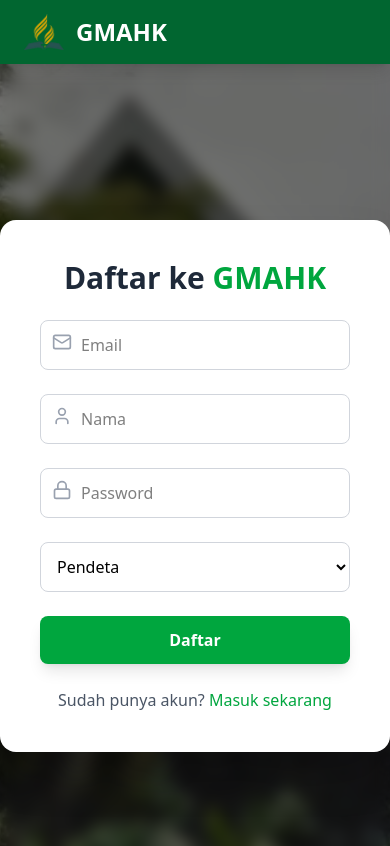
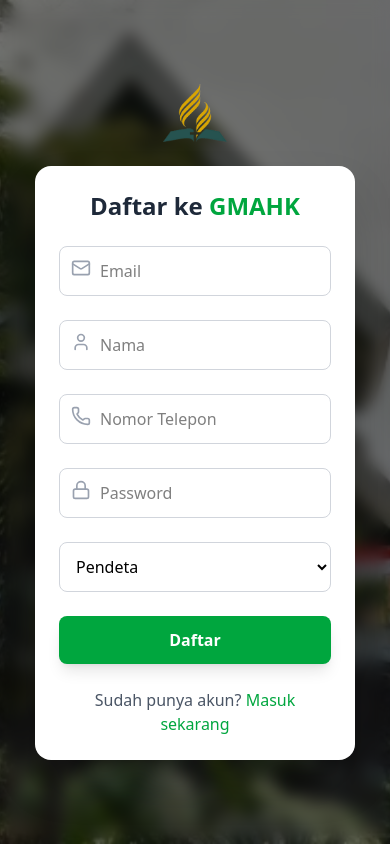
Before and after one commit to CODE-MERCS/GMAHK, a React (Vite) app: page /register in a window 390 px wide. Shown: the top 846 px of the page. Built offline with nearby package versions, Linux system fonts and the light colour scheme.

Commit message:
Feat : new design in login and register

```diff
--- a/package.json
+++ b/package.json
@@ -16,6 +16,7 @@
     "lucide-react": "^0.474.0",
     "react": "^18.3.1",
     "react-dom": "^18.3.1",
+    "react-hot-toast": "^2.5.1",
     "react-router-dom": "^7.1.3",
     "tailwindcss": "^4.0.0"
   },
--- a/src/App.tsx
+++ b/src/App.tsx
@@ -5,18 +5,15 @@
 import Login from "./pages/LoginPage";
 import DashboardPendetaPage from "./pages/DashboardPendetaPage";
 import Register from "./pages/RegisterPage";
-import MainLayout from "./MainLayout";
 
 const App: React.FC = () => {
   return (
     <Router>
       <Routes>
-        <Route path="/" element={<MainLayout />}>
           <Route index element={<HomePage />} />
           <Route path="login" element={<Login />} />
           <Route path="register" element={<Register />} />
           <Route path="dashboard" element={<DashboardPendetaPage />} />
-        </Route>
       </Routes>
     </Router>
   );
--- a/src/MainLayout.tsx
+++ /dev/null
@@ -1,19 +0,0 @@
-import React from "react";
-import { Outlet } from "react-router-dom";
-import Footer from "./components/Footer";
-import Navbar from "./components/Navbar";
-
-
-const MainLayout: React.FC = () => {
-  return (
-    <div className="flex flex-col min-h-screen">
-      <Navbar />
-      <main className="flex-grow pt-16">
-        <Outlet />
-      </main>
-      <Footer />
-    </div>
-  );
-};
-
-export default MainLayout;
--- a/src/components/Navbar.tsx
+++ b/src/components/Navbar.tsx
@@ -26,7 +26,7 @@
           <div className="flex items-center space-x-3">
             <img src="/logo.png" alt="GMAHK Logo" className="h-10 w-10 object-contain" />
             <Link to="/" className="text-white font-bold text-2xl hover:text-gray-300 transition">
-              GMAHK
+              PELITA
             </Link>
           </div>
 
--- a/src/pages/HomePage.tsx
+++ b/src/pages/HomePage.tsx
@@ -1,10 +1,14 @@
 import React from "react";
 import Hero from "../components/Hero";
+import Navbar from "../components/Navbar";
+import Footer from "../components/Footer";
 
 const Home: React.FC = () => {
   return (
     <div>
-      <Hero/>
+      <Navbar />
+      <Hero />
+      <Footer/>
     </div>
   );
 };
--- a/src/pages/LoginPage.tsx
+++ b/src/pages/LoginPage.tsx
@@ -1,5 +1,5 @@
 import { useState, useEffect } from "react";
-import { useNavigate } from "react-router-dom";
+import { Link, useNavigate } from "react-router-dom";
 import { login } from "../api/auth";
 import { getSession } from "../utils/session"; // Cek session dari localStorage
 import { Mail, Lock, Loader2 } from "lucide-react";
@@ -9,10 +9,9 @@
   const [password, setPassword] = useState("");
   const [error, setError] = useState("");
   const [loading, setLoading] = useState(false);
-  const [noAccount, setNoAccount] = useState(false); // State untuk menangani akun yang tidak ditemukan
+  const [noAccount, setNoAccount] = useState(false);
   const navigate = useNavigate();
 
-  // Jika user sudah login, langsung redirect ke /dashboard
   useEffect(() => {
     const session = getSession();
     if (session.token) {
@@ -41,30 +40,43 @@
 
     if (success) {
       console.log("Received role:", role);
-      navigate("/dashboard"); // Arahkan ke dashboard setelah login sukses
+      navigate("/dashboard");
     } else {
       setError(message || "Login gagal, coba lagi.");
-
-      // Jika pesan error mengindikasikan akun tidak ditemukan
-      if (message?.toLowerCase().includes("user not found") || message?.toLowerCase().includes("akun tidak ditemukan")) {
+      if (
+        message?.toLowerCase().includes("user not found") ||
+        message?.toLowerCase().includes("akun tidak ditemukan")
+      ) {
         setNoAccount(true);
       }
     }
   };
 
   return (
-    <div className="min-h-screen flex items-center justify-center bg-cover bg-center relative" style={{ backgroundImage: "url('gereja.png')" }}>
+    <div
+      className="min-h-screen flex flex-col items-center justify-center bg-cover bg-center relative px-4"
+      style={{ backgroundImage: "url('gereja.png')" }}
+    >
       {/* Overlay */}
       <div className="absolute inset-0 bg-black/50 backdrop-blur-sm"></div>
 
-      {/* Login Box */}
-      <div className="relative bg-white p-10 rounded-2xl shadow-2xl w-full max-w-md">
-        <h2 className="text-3xl font-bold text-center text-gray-800 mb-6">
-          Login ke <span className="text-green-600">GMAHK</span>
+      {/* Box Container */}
+      <div className="relative w-full max-w-xs sm:max-w-md py-16">
+        {/* Logo */}
+        <div className="flex justify-center mb-6">
+          <Link to="/">
+            <img src="/logo.png" alt="GMAHK Logo" className="w-16 sm:w-20" />
+          </Link>
+        </div>
+
+        {/* Form Container */}
+        <div className="relative bg-white p-6 sm:p-10 rounded-2xl shadow-2xl w-full mx-auto">
+          <h2 className="text-2xl sm:text-3xl font-bold text-center text-gray-800 mb-6">
+            Login ke <span className="text-green-600">PELITA</span>
           </h2>
 
           {error && (
-          <div className="bg-red-100 border border-red-400 text-red-700 px-4 py-3 rounded-lg mb-4">
+            <div className="bg-red-100 border border-red-400 text-red-700 px-4 py-3 rounded-lg mb-4 text-sm sm:text-base">
               {error}
             </div>
           )}
@@ -101,7 +113,9 @@
               type="submit"
               disabled={loading}
               className={`w-full p-3 font-semibold rounded-lg text-white shadow-lg transition-all ${
-              loading ? "bg-gray-400 cursor-not-allowed" : "bg-green-600 hover:bg-green-700 transform hover:scale-105"
+                loading
+                  ? "bg-gray-400 cursor-not-allowed"
+                  : "bg-green-600 hover:bg-green-700 transform hover:scale-105"
               }`}
             >
               {loading ? (
@@ -115,22 +129,28 @@
             </button>
           </form>
 
-        {/* Jika akun tidak ditemukan, tampilkan pesan ini */}
+          {/* Jika akun tidak ditemukan */}
           {noAccount && (
-          <div className="text-center text-red-600 mt-4">
+            <div className="text-center text-red-600 mt-4 text-sm sm:text-base">
               Akun tidak ditemukan. <br />
-            <a href="/register" className="text-green-600 font-semibold hover:underline">Daftar Sekarang</a>
+              <Link
+                to="/register"
+                className="text-green-600 font-semibold hover:underline"
+              >
+                Daftar Sekarang
+              </Link>
             </div>
           )}
 
           {/* Register Link */}
-        <div className="text-center mt-6 text-gray-600">
+          <div className="text-center mt-6 text-gray-600 text-sm sm:text-base">
             <p>
               Belum punya akun?{" "}
-            <a href="/register" className="text-green-600 hover:underline">
+              <Link to="/register" className="text-green-600 hover:underline">
                 Daftar sekarang
-            </a>
+              </Link>
             </p>
+          </div>
         </div>
       </div>
     </div>
--- a/src/pages/RegisterPage.tsx
+++ b/src/pages/RegisterPage.tsx
@@ -1,52 +1,96 @@
 import { useState } from "react";
-import { useNavigate } from "react-router-dom";
+import { Link, useNavigate } from "react-router-dom";
 import { registerUser } from "../api/auth";
-import { Mail, User, Lock, Loader2 } from "lucide-react"; // Import ikon
+import { Mail, User, Lock, Phone, Loader2 } from "lucide-react";
+import toast, { Toaster } from "react-hot-toast"; //
 
 const Register = () => {
-  const [email, setEmail] = useState("");
-  const [name, setName] = useState("");
-  const [password, setPassword] = useState("");
-  const [role, setRole] = useState("PENDETA");
-  const [error, setError] = useState("");
+  const [formData, setFormData] = useState({
+    email: "",
+    name: "",
+    phone: "",
+    password: "",
+    role: "PENDETA",
+  });
+
   const [loading, setLoading] = useState(false);
   const navigate = useNavigate();
 
+  // Handle perubahan input
+  const handleChange = (
+    e: React.ChangeEvent<HTMLInputElement | HTMLSelectElement>
+  ) => {
+    setFormData({ ...formData, [e.target.name]: e.target.value });
+  };
+
   const handleSubmit = async (e: React.FormEvent) => {
     e.preventDefault();
-    setError("");
     setLoading(true);
 
-    const { success, message } = await registerUser(email, name, password, role);
+    const { success, message } = await registerUser(
+      formData.email,
+      formData.name,
+      formData.phone,
+      formData.password,
+      formData.role
+    );
 
     setLoading(false);
 
     if (success) {
-      navigate("/login"); // Redirect ke halaman login
+      // ✅ Pastikan toast sukses muncul hanya saat registrasi berhasil
+      toast.success(message, {
+        icon: "✅",
+        duration: 3000,
+        style: {
+          background: "#4CAF50",
+          color: "#fff",
+          fontWeight: "bold",
+        },
+      });
+
+      // 🚀 Redirect setelah 2 detik
+      setTimeout(() => navigate("/login"), 2000);
     } else {
-      setError(message || "Registrasi gagal");
+      // ❌ Jika ada kesalahan, tampilkan toast error
+      toast.error(message, {
+        icon: "❌",
+        duration: 3000,
+        style: {
+          background: "#FF4B4B",
+          color: "#fff",
+          fontWeight: "bold",
+        },
+      });
     }
   };
 
+
   return (
     <div
-      className="min-h-screen flex items-center justify-center bg-cover bg-center relative"
+      className="min-h-screen flex flex-col items-center justify-center bg-cover bg-center relative px-4"
       style={{ backgroundImage: "url('gereja.png')" }}
     >
-      {/* Overlay untuk memperjelas teks */}
+      {/* Overlay */}
       <div className="absolute inset-0 bg-black/50 backdrop-blur-sm"></div>
 
-      {/* Register Box */}
-      <div className="relative bg-white p-10 rounded-2xl shadow-2xl w-full max-w-md">
-        <h2 className="text-3xl font-bold text-center text-gray-800 mb-6">
+      {/* Toaster untuk notifikasi */}
+      <Toaster position="top-center" reverseOrder={false} />
+
+      {/* Container Box */}
+      <div className="relative w-full max-w-xs sm:max-w-md py-16 sm:py-20">
+        {/* Logo */}
+        <div className="flex justify-center mb-6">
+          <Link to="/">
+            <img src="/logo.png" alt="GMAHK Logo" className="w-16 sm:w-20" />
+          </Link>
+        </div>
+
+        {/* Register Form */}
+        <div className="relative bg-white p-6 sm:p-10 rounded-2xl shadow-2xl w-full mx-auto">
+          <h2 className="text-2xl sm:text-3xl font-bold text-center text-gray-800 mb-6">
             Daftar ke <span className="text-green-600">GMAHK</span>
           </h2>
-
-        {error && (
-          <div className="bg-red-100 border border-red-400 text-red-700 px-4 py-3 rounded-lg mb-4">
-            {error}
-          </div>
-        )}
 
           <form onSubmit={handleSubmit} className="space-y-6">
             {/* Email Field */}
@@ -54,9 +98,10 @@
               <Mail className="absolute left-3 top-3 text-gray-400" size={20} />
               <input
                 type="email"
+                name="email"
                 placeholder="Email"
-              value={email}
-              onChange={(e) => setEmail(e.target.value)}
+                value={formData.email}
+                onChange={handleChange}
                 className="w-full pl-10 p-3 border border-gray-300 rounded-lg focus:outline-none focus:ring-2 focus:ring-green-500 transition-all"
                 required
               />
@@ -67,9 +112,27 @@
               <User className="absolute left-3 top-3 text-gray-400" size={20} />
               <input
                 type="text"
+                name="name"
                 placeholder="Nama"
-              value={name}
-              onChange={(e) => setName(e.target.value)}
+                value={formData.name}
+                onChange={handleChange}
+                className="w-full pl-10 p-3 border border-gray-300 rounded-lg focus:outline-none focus:ring-2 focus:ring-green-500 transition-all"
+                required
+              />
+            </div>
+
+            {/* Phone Field */}
+            <div className="relative">
+              <Phone
+                className="absolute left-3 top-3 text-gray-400"
+                size={20}
+              />
+              <input
+                type="tel"
+                name="phone"
+                placeholder="Nomor Telepon"
+                value={formData.phone}
+                onChange={handleChange}
                 className="w-full pl-10 p-3 border border-gray-300 rounded-lg focus:outline-none focus:ring-2 focus:ring-green-500 transition-all"
                 required
               />
@@ -80,9 +143,10 @@
               <Lock className="absolute left-3 top-3 text-gray-400" size={20} />
               <input
                 type="password"
+                name="password"
                 placeholder="Password"
-              value={password}
-              onChange={(e) => setPassword(e.target.value)}
+                value={formData.password}
+                onChange={handleChange}
                 className="w-full pl-10 p-3 border border-gray-300 rounded-lg focus:outline-none focus:ring-2 focus:ring-green-500 transition-all"
                 required
               />
@@ -91,12 +155,13 @@
             {/* Role Selection */}
             <div className="relative">
               <select
-              value={role}
-              onChange={(e) => setRole(e.target.value)}
+                name="role"
+                value={formData.role}
+                onChange={handleChange}
                 className="w-full p-3 border border-gray-300 rounded-lg focus:outline-none focus:ring-2 focus:ring-green-500 transition-all"
               >
                 <option value="PENDETA">Pendeta</option>
-              <option value="JEMAAT">Jemaat</option> {/* Tambahkan role lainnya jika diperlukan */}
+                <option value="JEMAAT">Jemaat</option>
               </select>
             </div>
 
@@ -125,10 +190,11 @@
           <div className="text-center mt-6 text-gray-600">
             <p>
               Sudah punya akun?{" "}
-            <a href="/login" className="text-green-600 hover:underline">
+              <Link to="/login" className="text-green-600 hover:underline">
                 Masuk sekarang
-            </a>
+              </Link>
             </p>
+          </div>
         </div>
       </div>
     </div>
```
Also changed, not shown: src/api/auth.ts (+58 -20 lines), 1 other file (tests, documents, lock files or other folders). Lines whose indentation alone changed are shown as unchanged.
